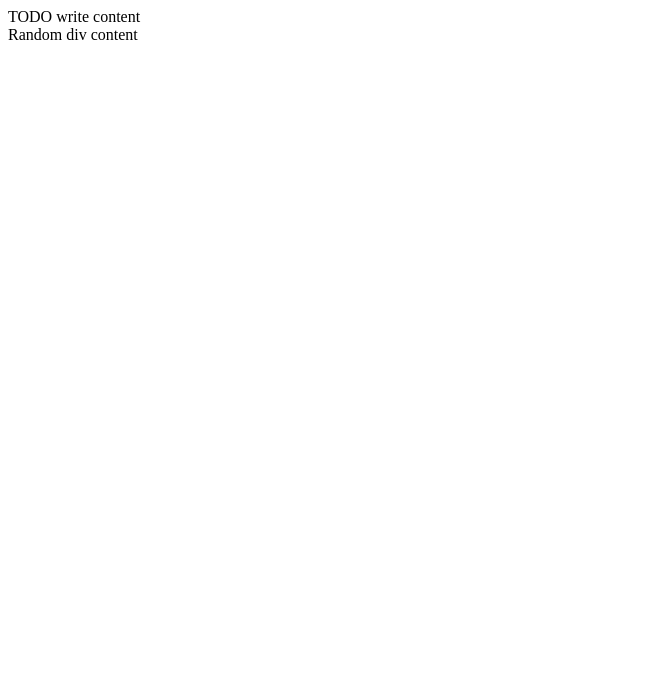
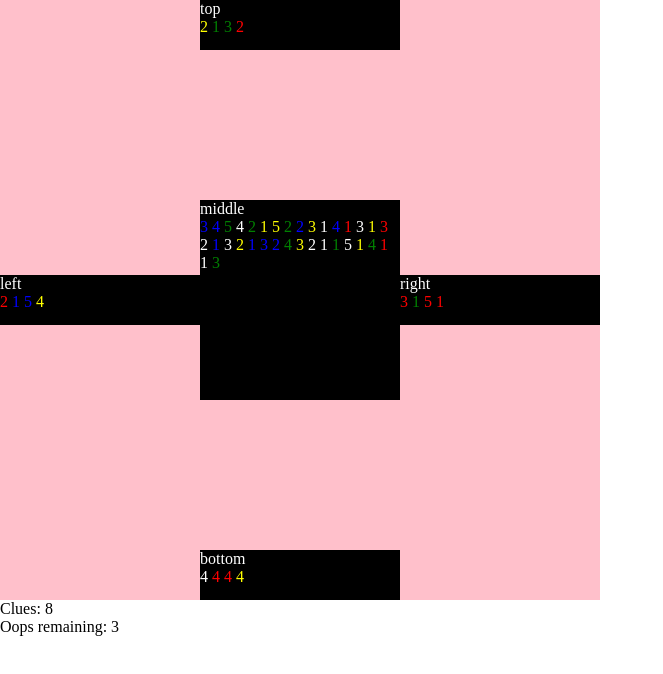
Before and after one commit to vortic/hanabi, a plain HTML site: page public_html/index.html in a window 1280 px wide. Shown: the whole page, without its empty margins (0-663 px from the left). Drawn offline with Linux system fonts and the light colour scheme.

Commit message:
create skeleton

```diff
--- a/public_html/index.html
+++ b/public_html/index.html
@@ -6,13 +6,33 @@ and open the template in the editor.
 -->
 <html>
     <head>
-        <title>TODO supply a title</title>
+        <link rel="stylesheet" type="text/css" href="css/hanabi.css" />
+        <title>Hanabi! By Carla and Victor</title>
         <meta charset="UTF-8">
         <meta name="viewport" content="width=device-width, initial-scale=1.0">
     </head>
     <body>
-        <div>TODO write content</div>
-        <div id="random-div"></div>
+        <div id="board">
+            <div class="tiles top">
+                <div>top</div>
+            </div>
+            <div class="tiles right">
+                <div>right</div>
+            </div>
+            <div class="tiles bottom">
+                <div>bottom</div>
+            </div>
+            <div class="tiles left">
+                <div>left</div>
+            </div>
+            <div class="tiles middle">
+                <div>middle</div>
+            </div>
+        </div>
+        <div id="info">
+            <div id="clues"></div>
+            <div id="oops"></div>
+        </div>
         <script type="text/javascript" src="js/hanabi.js"></script>
     </body>
 </html>
--- a/public_html/js/hanabi.js
+++ b/public_html/js/hanabi.js
@@ -1 +1,55 @@
-document.getElementById("random-div").textContent = "Random div content";
+function makeTile(color, number) {
+    var tile = document.createElement("span");
+    tile.className = "tile";
+    tile.style.color = color;
+    tile.textContent = number;
+    return tile;
+}
+
+function makeTiles() {
+    var colors = ["red", "white", "yellow", "green", "blue"];
+    var numbers = ["1", "2", "3", "4", "5"];
+    var tiles = [];
+    colors.forEach(function(color) {
+        numbers.forEach(function(number) {
+            var copies = number === "1" ? 3 : number === "5" ? 1 : 2;
+            for (var i = 0; i < copies; i++) {
+                tiles.push(makeTile(color, number));
+            }
+        });
+    });
+    return tiles;
+}
+
+// taken from http://stackoverflow.com/questions/2450954/how-to-randomize-shuffle-a-javascript-array
+function shuffle(array) {
+  var currentIndex = array.length, temporaryValue, randomIndex ;
+
+  // While there remain elements to shuffle...
+  while (0 !== currentIndex) {
+
+    // Pick a remaining element...
+    randomIndex = Math.floor(Math.random() * currentIndex);
+    currentIndex -= 1;
+
+    // And swap it with the current element.
+    temporaryValue = array[currentIndex];
+    array[currentIndex] = array[randomIndex];
+    array[randomIndex] = temporaryValue;
+  }
+
+  return array;
+}
+
+function initializeBoard() {
+    var tiles = shuffle(makeTiles());
+    var players = document.getElementById("board").children;
+    var numPlayers = players.length - 1;
+    tiles.forEach(function(tile, idx) {
+        players[(idx < 4 * numPlayers) ? (idx % numPlayers) : numPlayers].appendChild(tile);
+    });
+    document.getElementById("clues").textContent = "Clues: 8";
+    document.getElementById("oops").textContent = "Oops remaining: 3";
+}
+
+initializeBoard();
```
